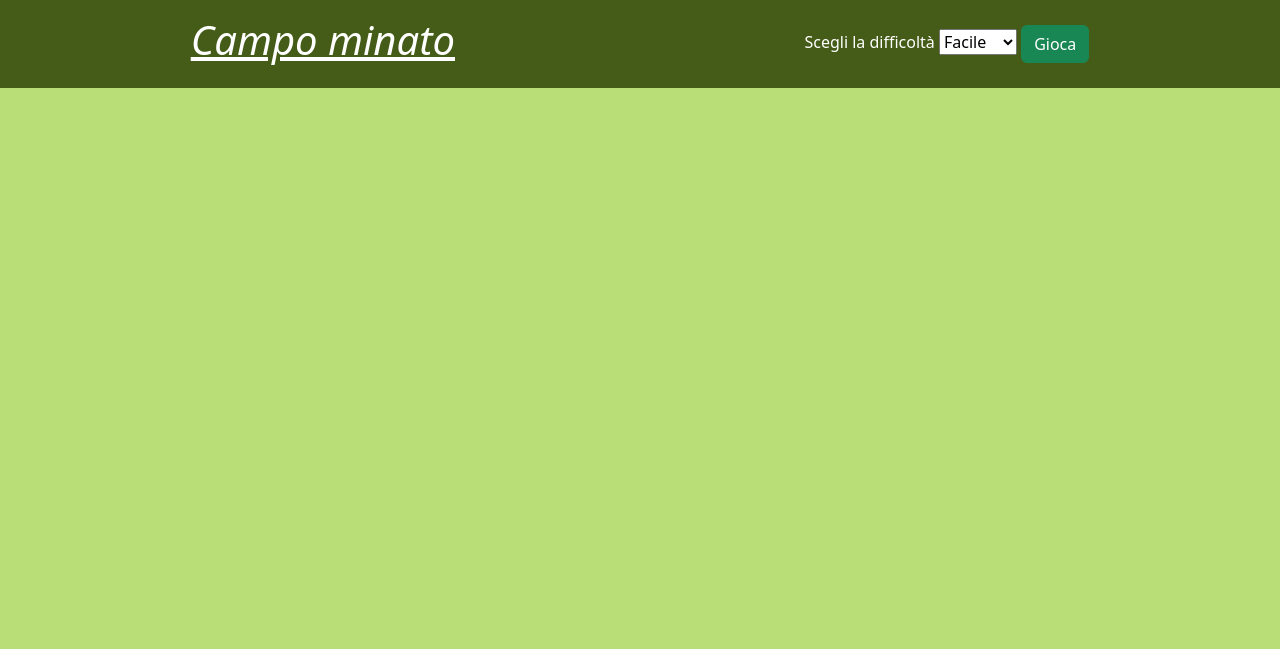
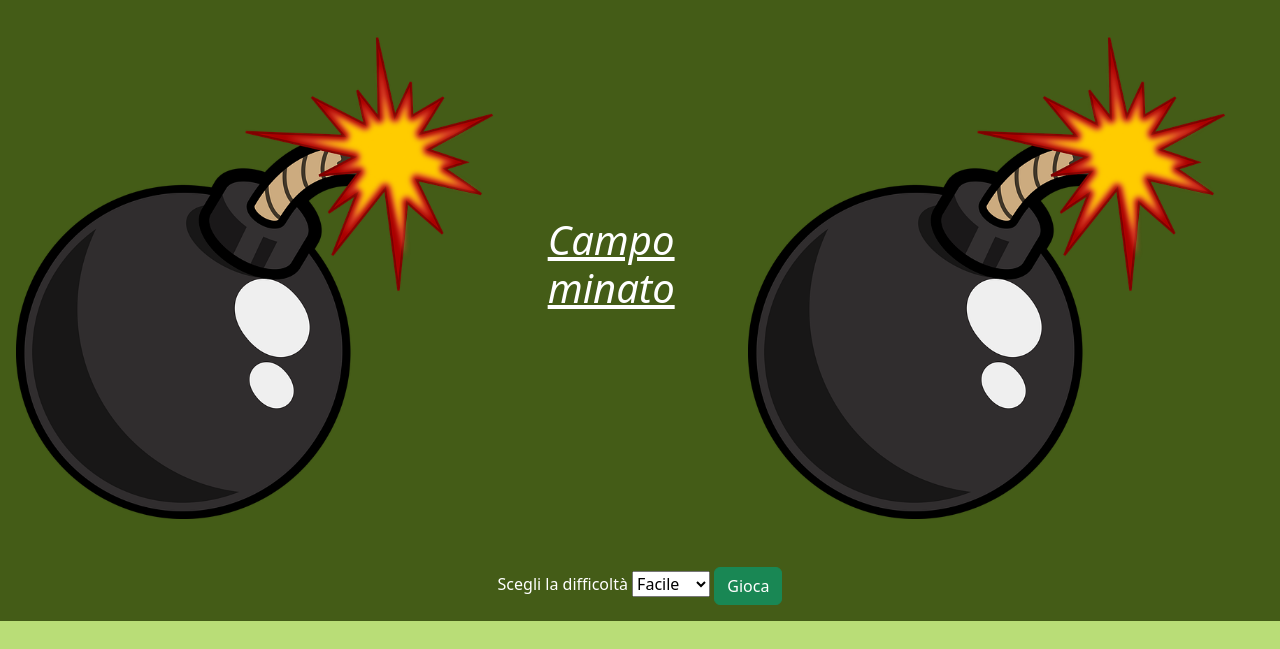
Before and after one commit to Plvmmu10/js-campominato-grid, a plain HTML site: page index.html in a window 1280 px wide. Shown: the top 649 px of the page. Drawn offline with nearby package versions, Linux system fonts and the light colour scheme.

Commit message:
added img near title

```diff
--- a/index.html
+++ b/index.html
@@ -16,11 +16,20 @@
 <body>
     <!-- Header  -->
     <header>
-        <div class="header-wrapper w-100 p-3 d-flex align-items-center text-white justify-content-around">
+        <div class="header-wrapper w-100 p-3 d-flex align-items-center text-white justify-content-around flex-column">
             <!-- Title div -->
-            <div class="fst-italic text-decoration-underline">
+            <div class="fst-italic text-decoration-underline d-flex justify-content-center align-items-center pb-5">
                 <!-- Bomb img -->
-                <h1>Campo minato</h1>
+                <div class="img-container">
+                    <img src="./img/bomb.webp" alt="bomb" class="w-100">
+                </div>
+
+                <!-- Title -->
+                <h1 class="px-3">Campo minato</h1>
+
+                <div class="img-container">
+                    <img src="./img/bomb.webp" alt="bomb" class="w-100">
+                </div>
             </div>
 
             <!-- Form div where you can select difficulty and start playing -->
```
